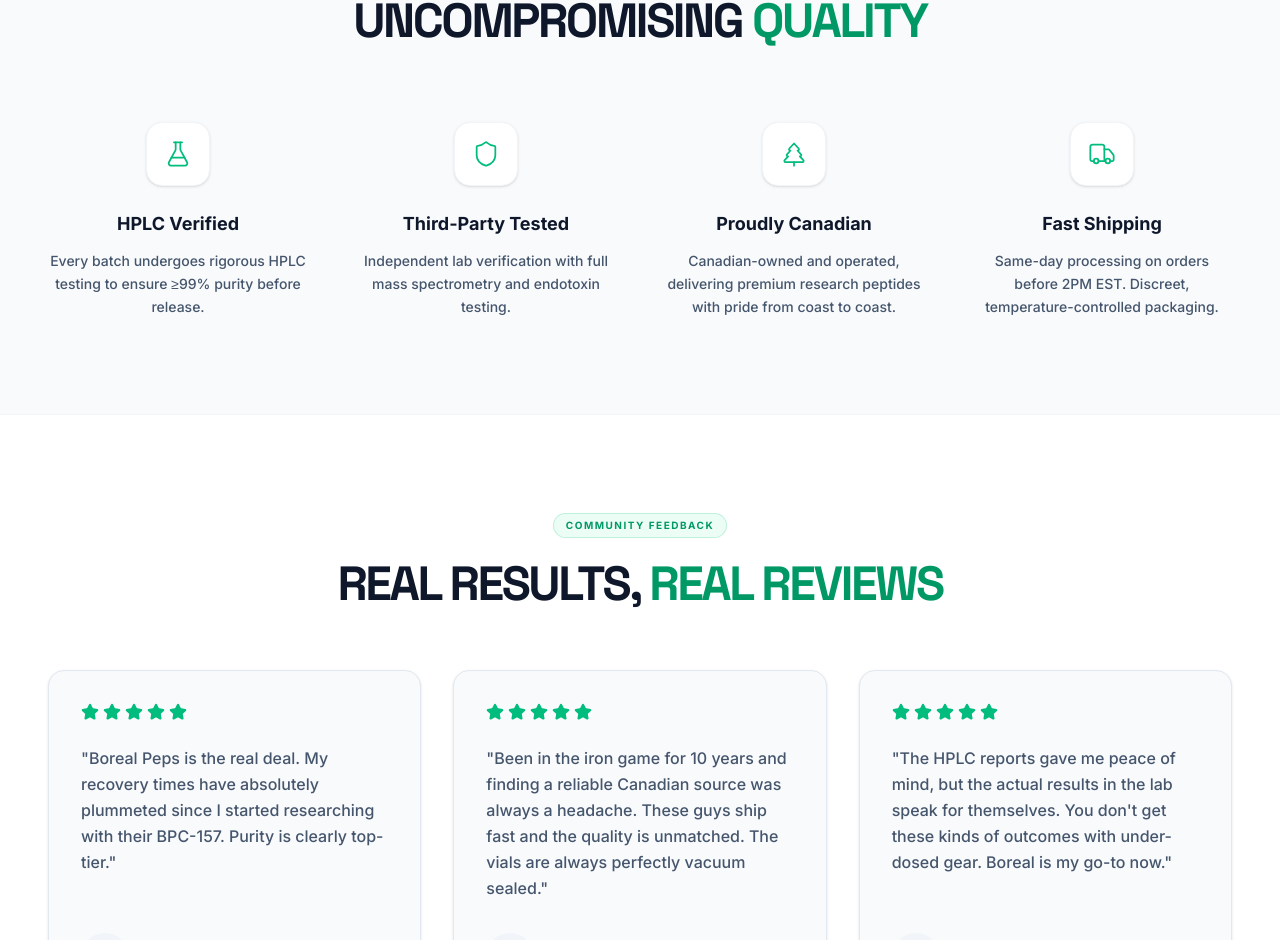
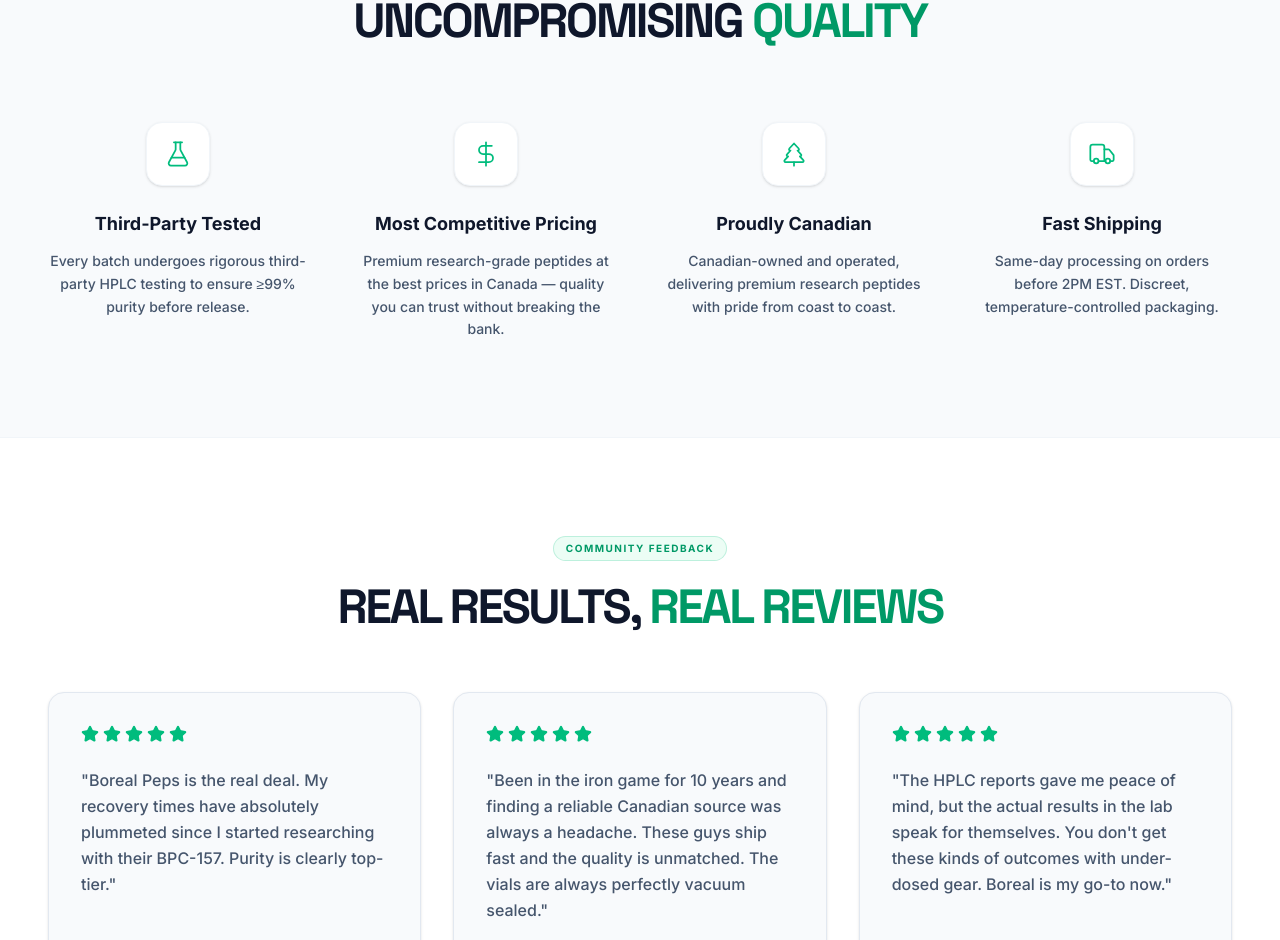
Before and after one commit to pgovostis/BOREAL-LABS-FINAL, a React (Vite) app: page / in a window 1280 px wide. Shown: the part 2478-3418 px from the top of the page. Built offline with nearby package versions, Linux system fonts and the light colour scheme.

Commit message:
Remove duplicate description, reposition disclaimer, update specs and homepage cards

```diff
--- a/src/components/WhyChooseUs.tsx
+++ b/src/components/WhyChooseUs.tsx
@@ -1,16 +1,16 @@
-import { FlaskConical, Shield, TreePine, Truck } from 'lucide-react';
+import { FlaskConical, DollarSign, TreePine, Truck } from 'lucide-react';
 
 export default function WhyChooseUs() {
   const features = [
     {
       icon: <FlaskConical className="text-emerald-500 group-hover:text-white transition-colors duration-500" size={28} strokeWidth={1.5} />,
-      title: "HPLC Verified",
-      description: "Every batch undergoes rigorous HPLC testing to ensure ≥99% purity before release."
+      title: "Third-Party Tested",
+      description: "Every batch undergoes rigorous third-party HPLC testing to ensure ≥99% purity before release."
     },
     {
-      icon: <Shield className="text-emerald-500 group-hover:text-white transition-colors duration-500" size={28} strokeWidth={1.5} />,
-      title: "Third-Party Tested",
-      description: "Independent lab verification with full mass spectrometry and endotoxin testing."
+      icon: <DollarSign className="text-emerald-500 group-hover:text-white transition-colors duration-500" size={28} strokeWidth={1.5} />,
+      title: "Most Competitive Pricing",
+      description: "Premium research-grade peptides at the best prices in Canada — quality you can trust without breaking the bank."
     },
     {
       icon: <TreePine className="text-emerald-500 group-hover:text-white transition-colors duration-500" size={28} strokeWidth={1.5} />,
--- a/src/pages/ProductDetailPage.tsx
+++ b/src/pages/ProductDetailPage.tsx
@@ -229,10 +229,7 @@
               </span>
             </div>
 
-            {/* Short description */}
-            <p className="text-slate-500 font-medium leading-relaxed mb-8 text-sm lg:text-base">
-              {product.description}
-            </p>
+
 
             {/* Dosage Variant Selector */}
             {product.variants.length > 1 && (
@@ -314,6 +311,13 @@
                 ))}
               </div>
             </div>
+
+            {/* Research Use Disclaimer */}
+            <div className="mt-6 p-4 bg-amber-50 border border-amber-200 rounded-lg text-xs text-amber-800">
+              <strong className="uppercase tracking-wider">Research Use Only</strong> — This product is
+              intended for laboratory research purposes only. Not for human consumption. No
+              therapeutic claims are made or implied.
+            </div>
           </motion.div>
         </div>
 
@@ -356,11 +360,6 @@
                 className="prose prose-slate prose-sm"
               >
                 <p className="text-slate-600 leading-relaxed">{product.description}</p>
-                <div className="mt-6 p-4 bg-amber-50 border border-amber-200 rounded-lg text-xs text-amber-800">
-                  <strong className="uppercase tracking-wider">Research Use Only</strong> — This product is
-                  intended for laboratory research purposes only. Not for human consumption. No
-                  therapeutic claims are made or implied.
-                </div>
               </motion.div>
             )}
 
@@ -381,7 +380,7 @@
                       label: 'Available Quantities',
                       value: product.variants.map((v) => v.dosage).join(', '),
                     },
-                    { label: 'Verification', value: 'Third-Party HPLC/MS' },
+                    { label: 'Verification', value: 'Third-Party HPLC' },
                     { label: 'Origin', value: 'Ontario, Canada' },
                   ].map((spec) => (
                     <div
```
